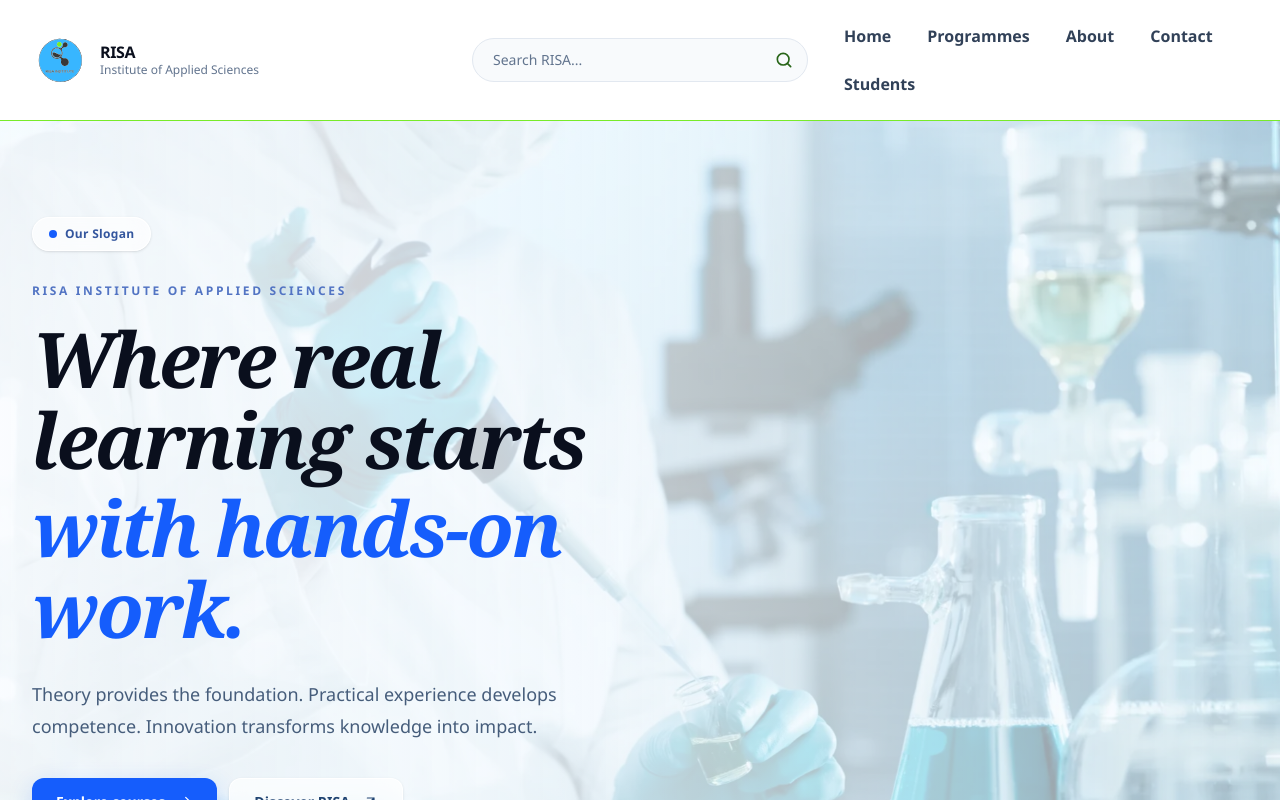
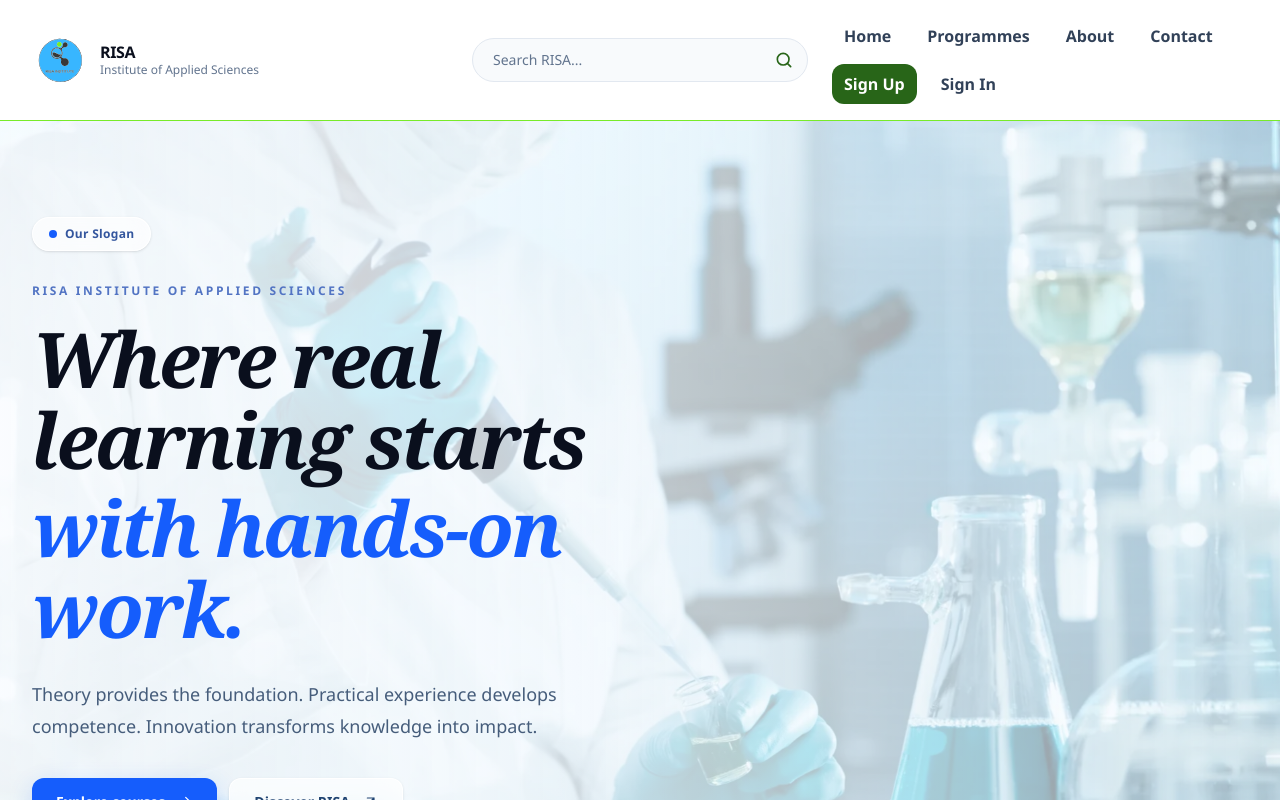
Before and after one commit to RISA-INSTITUTE-WEBSITE/super-duper-spork, a Next.js app: page / in a window 1280 px wide. Shown: the top 800 px of the page. Built offline with nearby package versions, Linux system fonts and the light colour scheme.

Commit message:
feat: replace Students navigation with distinct Sign Up and Sign In links

```diff
--- a/src/components/site-header.tsx
+++ b/src/components/site-header.tsx
@@ -8,7 +8,8 @@ const navigation = [
   { href: "/programmes", label: "Programmes" },
   { href: "/about", label: "About" },
   { href: "/contact", label: "Contact" },
-  { href: "/students/login", label: "Students" },
+  { href: "/students/register", label: "Sign Up" },
+  { href: "/students/login", label: "Sign In" },
 ] as const;
 
 export function SiteHeader() {
@@ -83,7 +84,12 @@ export function SiteHeader() {
               <li key={href}>
                 <Link
                   href={href}
-                  className="inline-flex min-h-10 items-center rounded-xl px-3 py-2 transition hover:bg-[#eefce5] hover:text-[#286518] focus-visible:outline-2 focus-visible:outline-offset-2 focus-visible:outline-[#286518]"
+                  className={
+                    "inline-flex min-h-10 items-center rounded-xl px-3 py-2 transition focus-visible:outline-2 focus-visible:outline-offset-2 focus-visible:outline-[#286518] " +
+                    (label === "Sign Up"
+                      ? "bg-[#286518] text-white hover:bg-[#1d4f11]"
+                      : "hover:bg-[#eefce5] hover:text-[#286518]")
+                  }
                 >
                   {label}
                 </Link>
```
